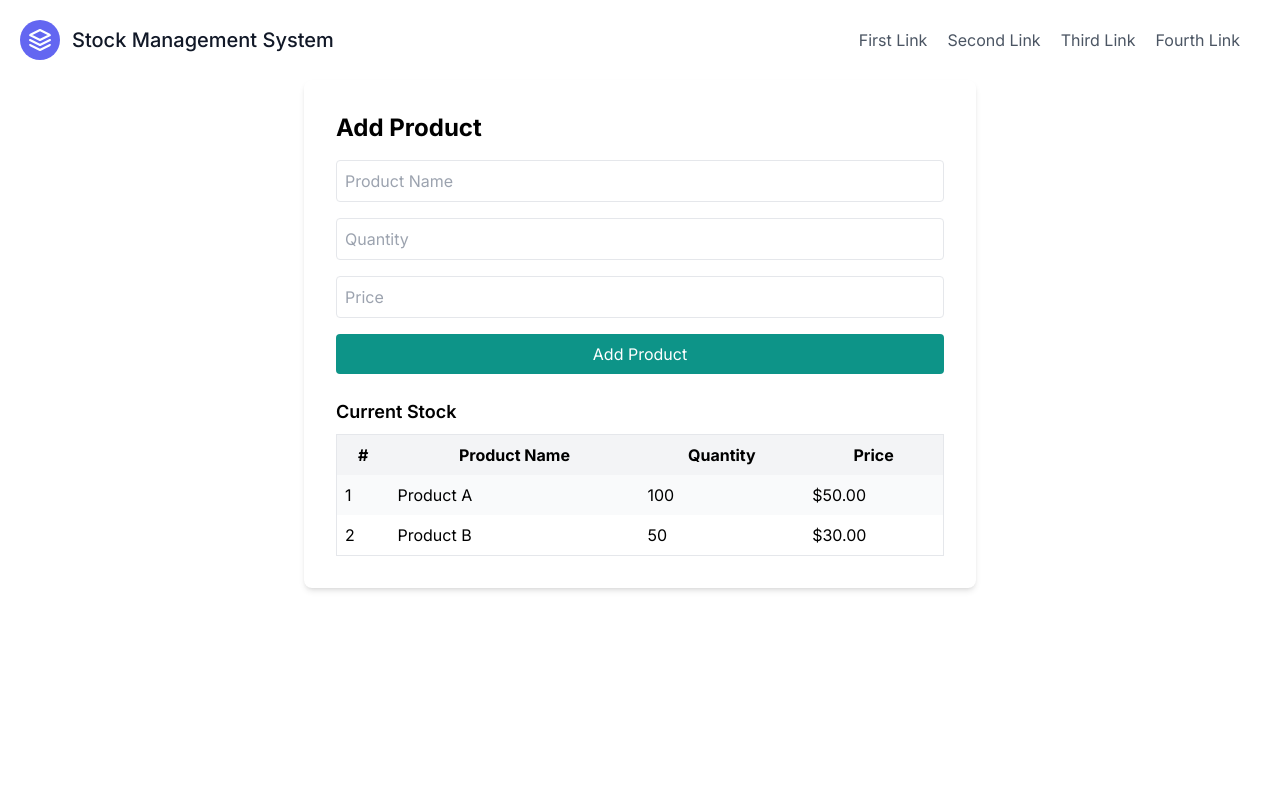
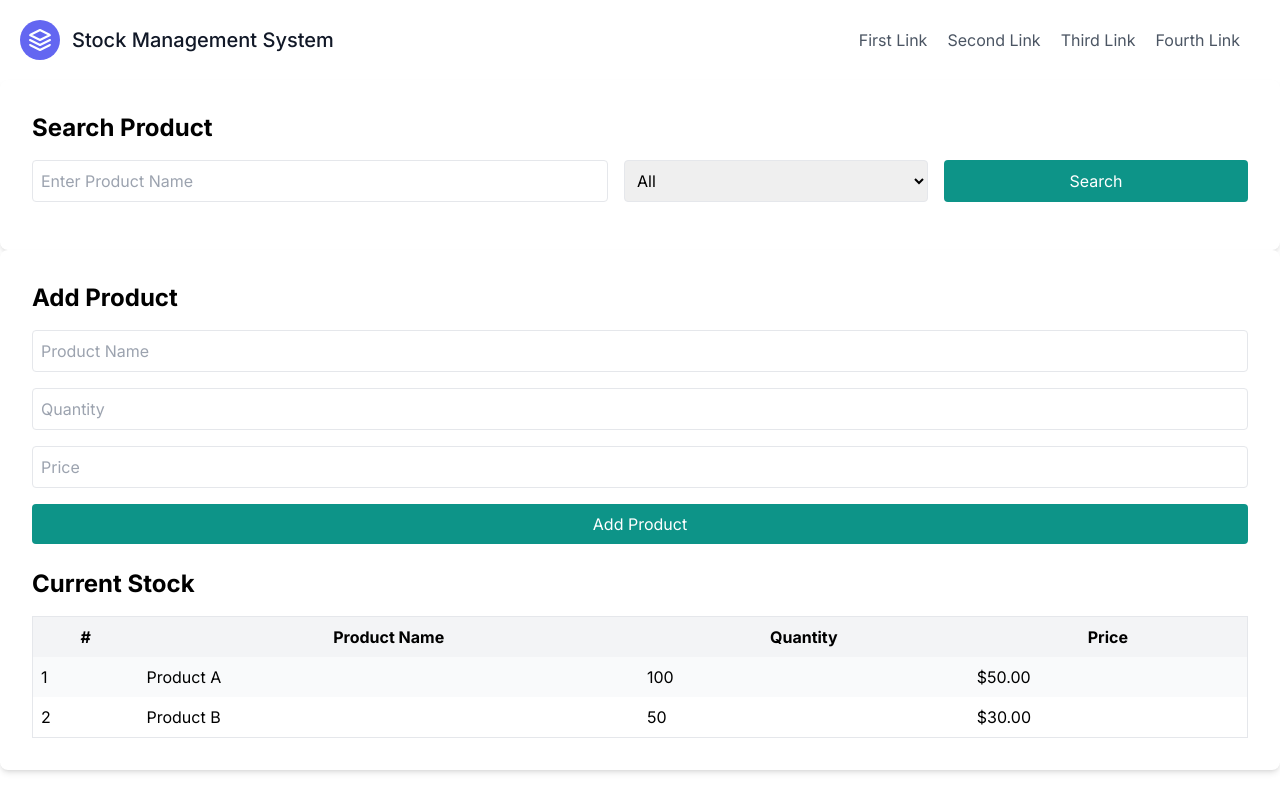
Before and after one commit to mehrabhossain1/stock-management-system, a Next.js app: page / in a window 1280 px wide. Built offline with nearby package versions, Linux system fonts and the light colour scheme.

Commit message:
designed

```diff
--- a/app/page.js
+++ b/app/page.js
@@ -5,9 +5,30 @@ export default function Home() {
   return (
     <>
       <Header />
+      <div className='container mx-auto'>
+        {/* Search Product */}
+        <div className='p-8 w-full bg-white rounded-lg shadow-md'>
+          <h1 className='text-2xl font-bold mb-4'>Search Product</h1>
+          <div className='flex space-x-4 mb-4'>
+            <input
+              type='text'
+              placeholder='Enter Product Name'
+              className='flex-grow p-2 border rounded'
+            />
+            <select className='w-1/4 p-2 border rounded'>
+              <option value=''>All</option>
+              <option value='category1'>Category 1</option>
+              <option value='category2'>Category 2</option>
+              <option value='category3'>Category 3</option>
+            </select>
+            <button className='w-1/4 py-2 bg-teal-600 hover:bg-teal-700 rounded text-white'>
+              Search
+            </button>
+          </div>
+        </div>
 
-      {/* display current stock */}
-      <div className='p-8 max-w-2xl mx-auto bg-white rounded-lg shadow-md'>
+        {/* Display Current Stock */}
+        <div className='p-8 w-full bg-white rounded-lg shadow-md'>
           <h1 className='text-2xl font-bold mb-4'>Add Product</h1>
           <div className='mb-4'>
             <input
@@ -34,8 +55,10 @@ export default function Home() {
           <button className='w-full py-2 bg-teal-600 hover:bg-teal-700 rounded text-white'>
             Add Product
           </button>
+
+          {/* Current Stock */}
           <div className='mt-6'>
-          <h2 className='text-lg font-semibold mb-2'>Current Stock</h2>
+            <h1 className='text-2xl font-bold mb-4'>Current Stock</h1>
             <table className='w-full border'>
               <thead>
                 <tr className='bg-gray-100'>
@@ -62,6 +85,7 @@ export default function Home() {
             </table>
           </div>
         </div>
+      </div>
     </>
   );
 }
```
Lines whose indentation alone changed are shown as unchanged.
